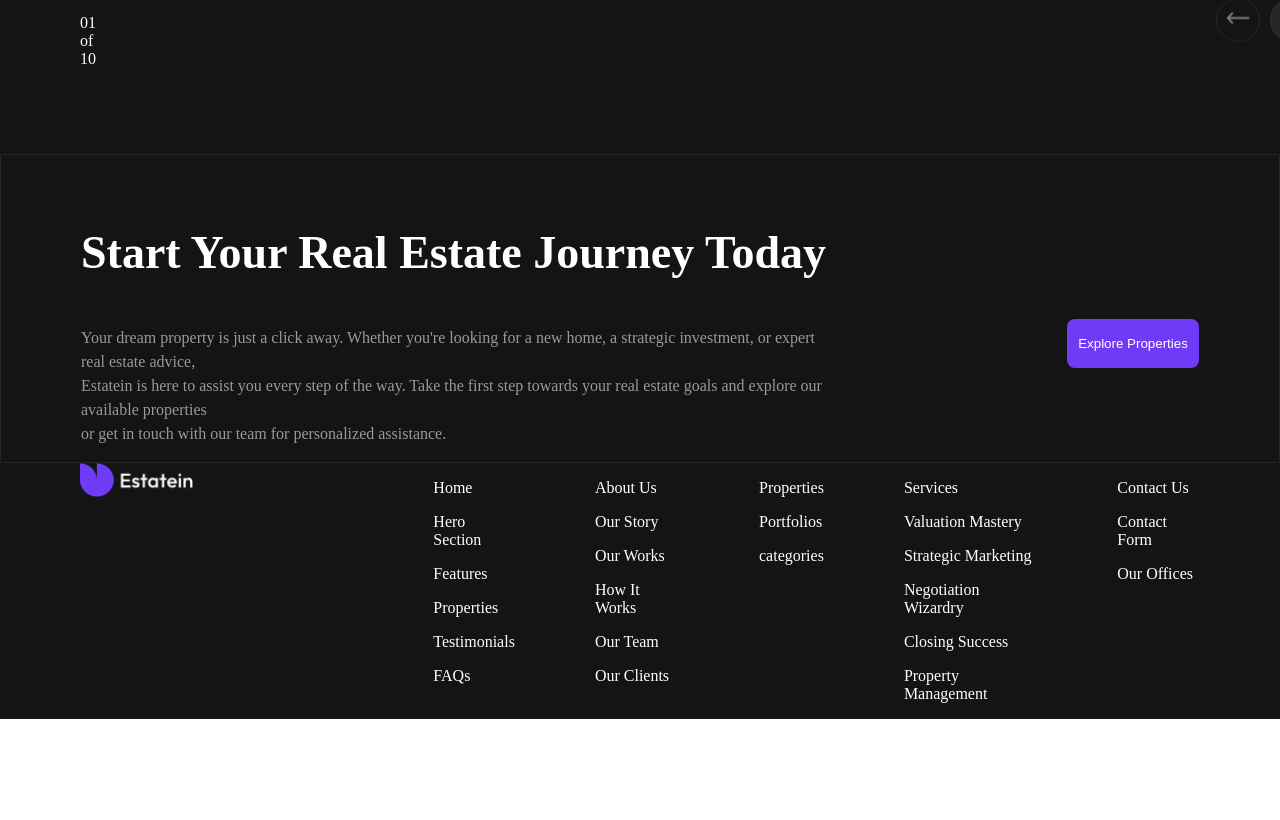
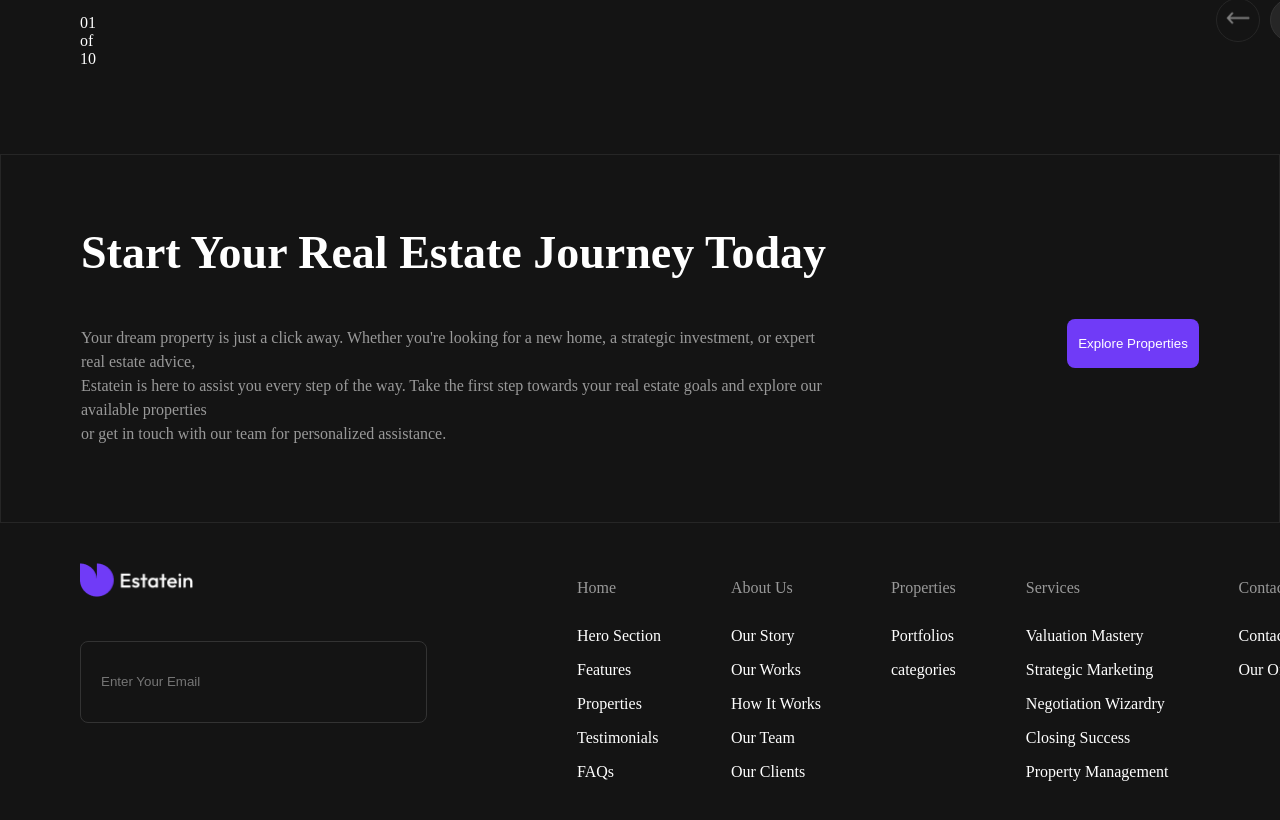
Before and after one commit to DeVTeJ10/Home-ly, a React (Vite) app: page / in a window 1280 px wide. Shown: the part 3641-4461 px from the top of the page. Before the commit the page ends 4360 px from the top, so only its background shows below. Built offline with nearby package versions, Linux system fonts and the light colour scheme.

Commit message:
final footer edit

```diff
--- a/src/components/footer/footer.css
+++ b/src/components/footer/footer.css
@@ -15,16 +15,46 @@ p{
     padding-top: 14px;
     padding-bottom: 14px;
     text-align: center;
+    background-color: #141414;
+    border: 1px solid #333333;
+    border-radius: 8px;
+    margin-top: 40px;
+    width: 305px;
+    height: 52px;
+    color: white;
+}
+.emails::placeholder{
+    text-align: left;
 }
 
 .finalfooter{
     display: flex;
     background-color: #141414;
     color: white;
-    gap: 80px;
+    gap: 60px;
     padding-right: 80px;
+    padding-top: 40px;
+    padding-bottom: 30px;
 }
 
 .mailedit{
     display: block;
 }
+
+.highlights{
+    color: #999999;
+    margin-bottom: 30px;
+}
+
+.features1{
+    padding-left: 10px;
+}
+
+.x{
+    display: flex;
+    justify-content: space-between;
+    gap: 60px;
+    padding-left: px;
+    padding-right: 80px;
+    white-space: nowrap;
+}
--- a/src/components/footer/index.jsx
+++ b/src/components/footer/index.jsx
@@ -13,15 +13,13 @@ const index = () => {
         <div className='logo2s'>
                 <img src="./src/images/Logo.png" width={113.33} height={34} />
         </div>
+                <input placeholder='Enter Your Email' className='emails'></input>
         </div>
 
-        <div className='mailedit'>
-        </div>
-
-
+        <div className='x'>
         <div className='features1'>
         <div className='features'>
-                <p>Home</p>
+                <p className='highlights'>Home</p>
                 <p>Hero Section</p>
                 <p>Features</p>
                 <p>Properties</p>
@@ -31,7 +29,7 @@ const index = () => {
         </div>
         <div className='features1'>
         <div className='features'>
-                <p>About Us</p>
+                <p className='highlights'>About Us</p>
                 <p>Our Story</p>
                 <p>Our Works</p>
                 <p>How It Works</p>
@@ -41,14 +39,14 @@ const index = () => {
         </div>
         <div className='features1'>
         <div className='features'>
-                <p>Properties</p>
+                <p className='highlights'>Properties</p>
                 <p>Portfolios</p>
                 <p>categories</p>
         </div>
         </div>
         <div className='features1'>
         <div className='features'>
-                <p>Services</p>
+                <p className='highlights'>Services</p>
                 <p>Valuation Mastery</p>
                 <p>Strategic Marketing</p>
                 <p>Negotiation Wizardry</p>
@@ -58,9 +56,10 @@ const index = () => {
         </div>
         <div className='features1'>
         <div className='features'>
-                <p>Contact Us</p>
+                <p className='highlights'>Contact Us</p>
                 <p>Contact Form</p>
                 <p>Our Offices</p>
+        </div>
         </div>
         </div>
         </div>
--- a/src/pages/home/homePage.css
+++ b/src/pages/home/homePage.css
@@ -496,6 +496,7 @@ h3{
     gap: 150px;
     border: 1px solid #262626;
     margin-top: -50px;
+    padding-bottom: 60px;
 }
 
 .viewAllsss{
```
